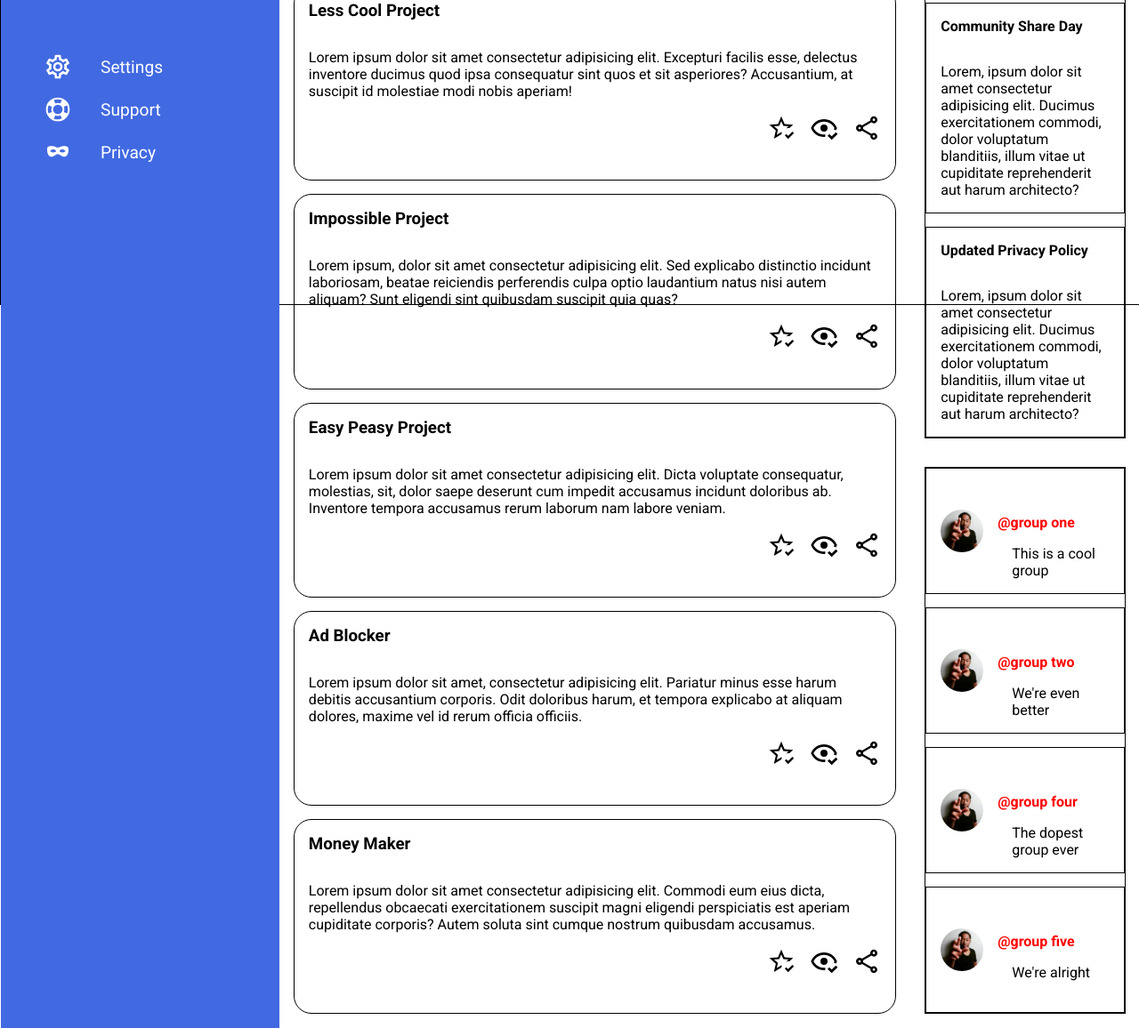
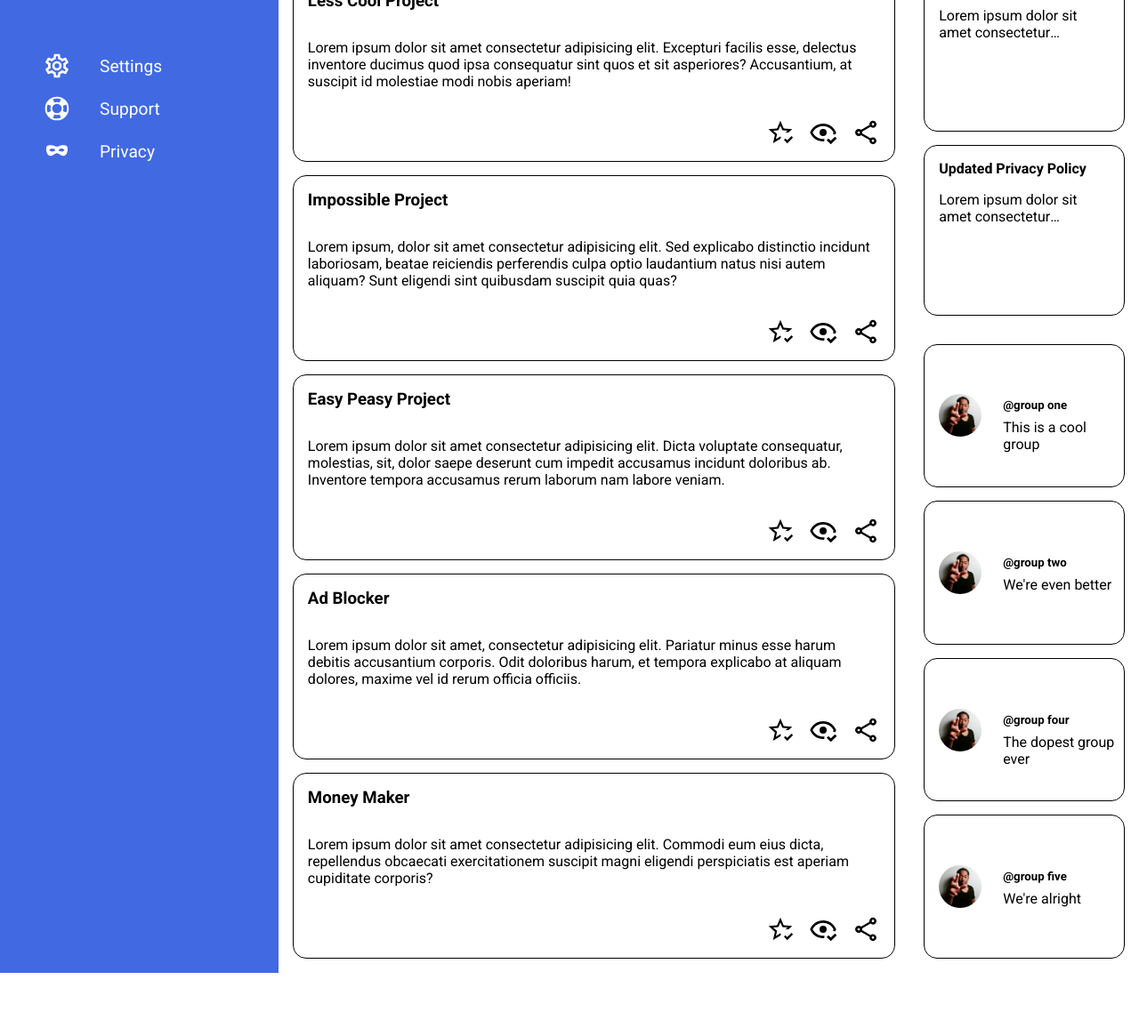
Before and after one commit to NMRSantos/odin-admin-dasboard, a plain HTML site: page index.html in a window 1280 px wide. Shown: the part 459-1615 px from the top of the page at 89% size. After the commit the page ends 1553 px from the top, so only its background shows below. Drawn offline with Linux system fonts and the light colour scheme.

Commit message:
Finish general css styling, missing some touches. Announcement panel needs fixing on the overflow aspect

```diff
--- a/index.html
+++ b/index.html
@@ -125,7 +125,7 @@
                 </div>
                 <div class="project-card" id="project6">
                     <h3 class="project-title">Money Maker</h3>
-                    <p class="project-description">Lorem ipsum dolor sit amet consectetur adipisicing elit. Commodi eum eius dicta, repellendus obcaecati exercitationem suscipit magni eligendi perspiciatis est aperiam cupiditate corporis? Autem soluta sint cumque nostrum quibusdam accusamus.</p>
+                    <p class="project-description">Lorem ipsum dolor sit amet consectetur adipisicing elit. Commodi eum eius dicta, repellendus obcaecati exercitationem suscipit magni eligendi perspiciatis est aperiam cupiditate corporis?</p>
                     <div class="card-options">
                         <img src="images/favorite.svg" alt="favorite">
                         <img src="images/seen.svg" alt="seen">
@@ -136,36 +136,42 @@
             <div class="announcements">
                 <div class="announcement-card" id="announcement1">
                     <h4>Site Maintanance</h4>
-                    <p>Lorem, ipsum dolor sit amet consectetur adipisicing elit. Ducimus exercitationem commodi, dolor voluptatum blanditiis, illum vitae ut cupiditate reprehenderit aut harum architecto?</p>
+                    <p>Lorem ipsum dolor, sit amet consectetur adipisicing elit.
+                        Tenetur tempore assumenda dolores repudiandae, officia perspiciatis nam, placeat minus nihil pariatur quam facere consequatur culpa laborum?
+                        Quas provident nisi facilis. Omnis!</p>
                 </div>
                 <div class="announcement-card" id="announcement2">
                     <h4>Community Share Day</h4>
-                    <p>Lorem, ipsum dolor sit amet consectetur adipisicing elit. Ducimus exercitationem commodi, dolor voluptatum blanditiis, illum vitae ut cupiditate reprehenderit aut harum architecto?</p>
+                    <p>Lorem ipsum dolor sit amet consectetur adipisicing elit.
+                        Reprehenderit voluptatem molestias corrupti nobis tempore distinctio quasi et, ab doloribus repudiandae minima eos quam, quaerat eveniet obcaecati exercitationem cum nisi.
+                        Eum.</p>
                 </div>
                 <div class="announcement-card" id="announcement3">
                     <h4>Updated Privacy Policy</h4>
-                    <p>Lorem, ipsum dolor sit amet consectetur adipisicing elit. Ducimus exercitationem commodi, dolor voluptatum blanditiis, illum vitae ut cupiditate reprehenderit aut harum architecto?</p>
+                    <p>Lorem ipsum dolor sit amet consectetur adipisicing elit.
+                        Omnis ab nulla, alias corrupti ad libero animi consectetur dolorum delectus placeat sed?
+                        Quibusdam tempora iste impedit commodi veniam unde suscipit mollitia.</p>
                 </div>
             </div>
             <div class="trending">
                 <div class="trending-card" id="trending1">
                     <img src="images/user-photo.jpg" alt="trending-img">
-                    <h4 class="trending-group">@group one</h4>
+                    <h5 class="trending-group">@group one</h5>
                     <p class="trending-description">This is a cool group</p>
                 </div>
                 <div class="trending-card" id="trending2">
                     <img src="images/user-photo.jpg" alt="trending-img">
-                    <h4 class="trending-group">@group two</h4>
+                    <h5 class="trending-group">@group two</h5>
                     <p class="trending-description">We're even better</p>
                 </div>
                 <div class="trending-card" id="trending3">
                     <img src="images/user-photo.jpg" alt="trending-img">
-                    <h4 class="trending-group">@group four</h4>
+                    <h5 class="trending-group">@group four</h5>
                     <p class="trending-description">The dopest group ever</p>
                 </div>
                 <div class="trending-card" id="trending4">
                     <img src="images/user-photo.jpg" alt="trending-img">
-                    <h4 class="trending-group">@group five</h4>
+                    <h5 class="trending-group">@group five</h5>
                     <p class="trending-description">We're alright</p>
                 </div>
             </div>
--- a/style.css
+++ b/style.css
@@ -14,7 +14,6 @@
     grid-template: auto 4fr / 1fr 4fr;
     width: 100vw;
     height: 100vh;
-    border: 1px solid black;
 }
 
 .sidebar img {
@@ -161,7 +160,7 @@ button {
 
 .project-card {
     border: 1px solid black;
-    border-radius: 20px;
+    border-radius: 15px;
 }
 
 .project-title {
@@ -176,7 +175,7 @@ button {
     display: flex;
     justify-content: flex-end;
     gap: 1rem;
-    padding: 0 1rem 1rem 0;
+    padding: 1rem;
 }
 
 .card-options img {
@@ -186,32 +185,36 @@ button {
 .announcements {
     display: grid;
     grid-template-columns: 1fr;
-    grid-template-rows: 1fr 1fr 1fr;
+    grid-template-rows: auto auto auto;
     grid-area: 1 / 2 / 2 / 3;
+    gap: 15px;
+
+}
+
+.announcement-card {
     border: 1px solid black;
-    gap: 15px;
+    border-radius: 15px;
+    width: none;
 }
 
 .announcement-card h4 {
     padding: 1rem;
+    border-radius: 15px;
 }
 
 .announcement-card p {
-    padding: 1rem;
+    padding: 0 1rem;
+    display: -webkit-box;
+    -webkit-line-clamp: 2;
+    -webkit-box-orient: vertical;
     overflow: hidden;
-}
-
-
-.announcement-card {
-    border: 1px solid black;
-    overflow: hidden;
+    text-overflow: ellipsis;
 }
 
 .trending {
     display: grid;
     grid-template-rows: 1fr 1fr 1fr 1fr;
     grid-area: 2 / 2 / 3 / 3;
-    border: 1px solid black;
     gap: 15px;
 }
 
@@ -219,6 +222,8 @@ button {
     border: 1px solid black;
     display: grid;
     grid-template: 1fr 1fr / auto 1fr;
+    gap: 0.5rem;
+    border-radius: 15px;
 }
 
 .trending-card img {
@@ -230,15 +235,10 @@ button {
     align-self: center;
 }
 
-.trending-group {
-    grid-area: 1 / 2 / 2 / 3;
-    color: red;
-    padding: rem;
-    align-self: end;
+.trending-card h5 {
+    align-self: flex-end;
 }
 
 .trending-card p {
-    grid-area: 2 / 2 / 3 / 3;
-    padding: 1rem;
     align-self: flex-start;
 }
```
